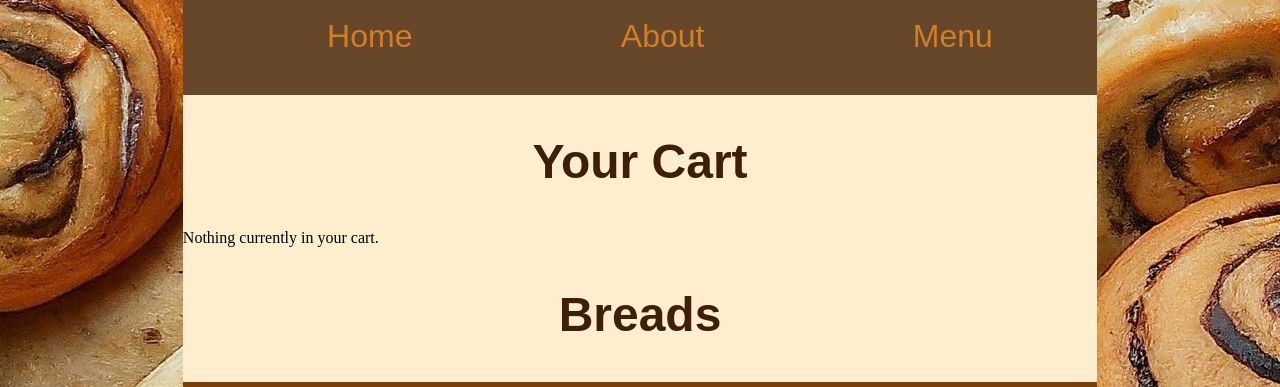
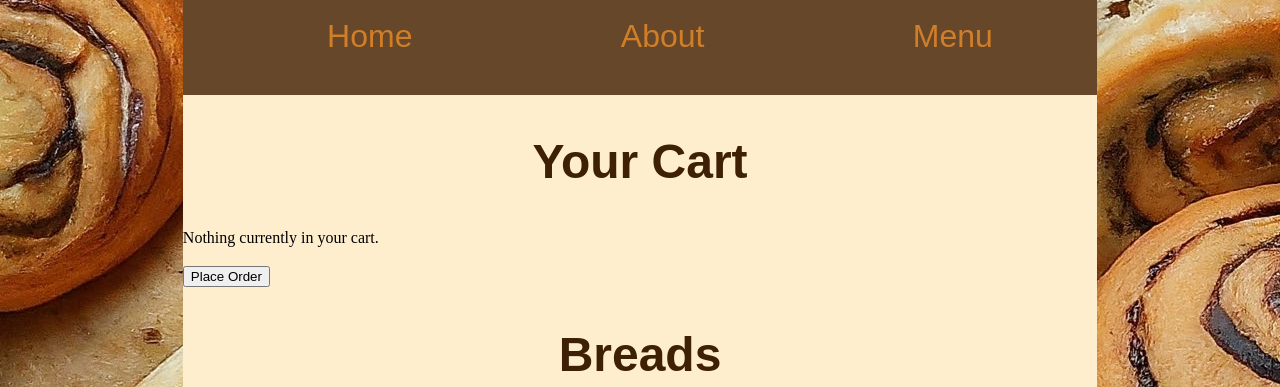
Before and after one commit to SethHerman04/Savory_Bakery, a plain HTML site: page menu.html in a window 1280 px wide. Shown: the part 341-728 px from the top of the page. Drawn offline with Linux system fonts and the light colour scheme.

Commit message:
menu.html

```diff
--- a/menu.html
+++ b/menu.html
@@ -30,6 +30,7 @@
 
             <article>
                 <h2 id="cartTitle">Your Cart</h2>
+                <div id="cartContainer">
                     <div id="cart0">
                         <p>Nothing currently in your cart.</p>
                     </div>
@@ -83,6 +84,13 @@
                     </div>
                     <div id="cart17">
 
+                    </div>
+                    <h3 id="total">
+
+                    </h3>
+                    <div id="placeOrder">
+                        <button id="buttonPlaceOrder">Place Order</button>
+                    </div>
                 </div>
 
                 <h2 class="menuTitle">Breads</h2>
```
Lines whose indentation alone changed are shown as unchanged.
